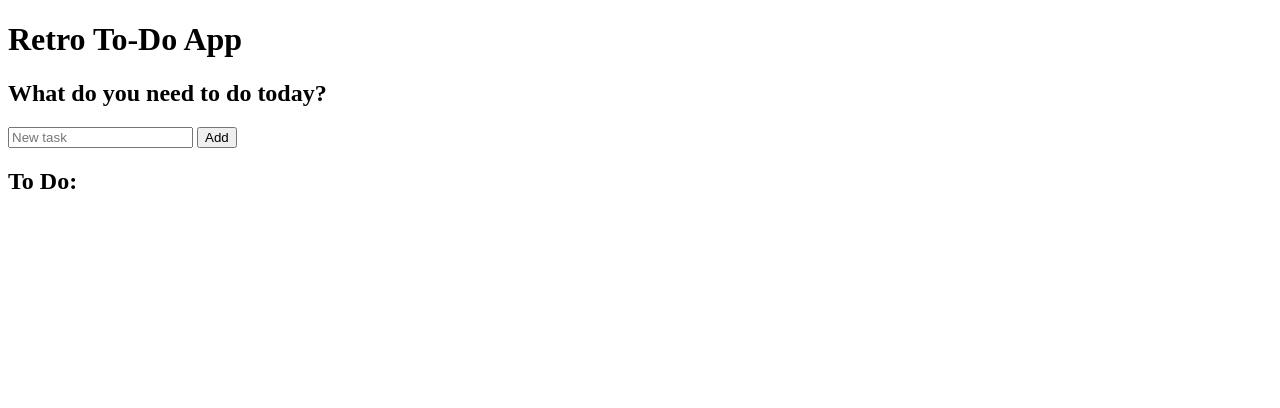
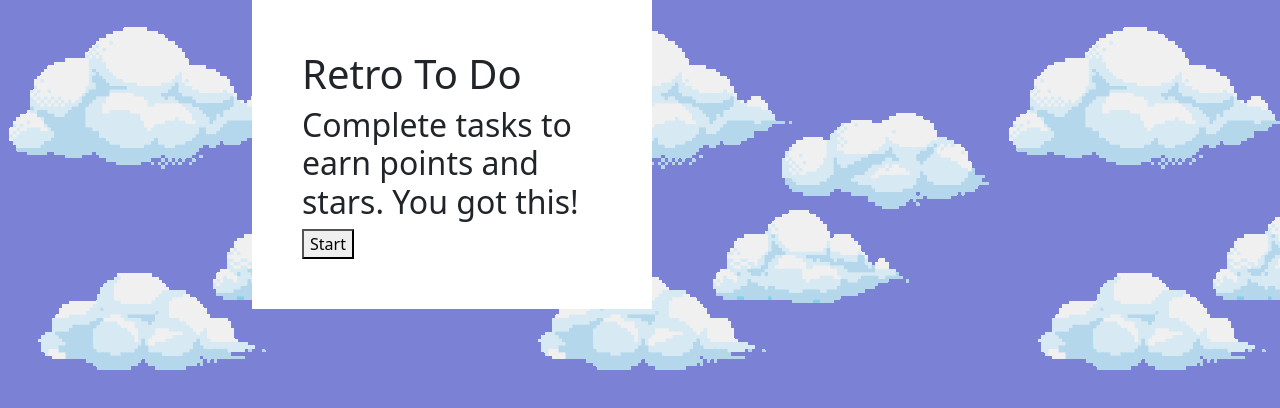
Before and after one commit to Sean-Oldfield/retro-to-do, a plain HTML site: page index.html in a window 1280 px wide. Drawn offline with nearby package versions, Linux system fonts and the light colour scheme.

Commit message:
added start screen and ability to add and delete tasks

```diff
--- a/assets/css/style.css
+++ b/assets/css/style.css
@@ -0,0 +1,26 @@
+[v-cloak] {
+    display: none
+}
+
+body {
+    background-color: #7b82d6;
+    background-image: url("../images/white-cloud.png");
+    background-repeat: repeat-x;
+    background-position-y: -45%;
+}
+
+#app {
+    max-width: 800px;
+}
+
+#start-screen {
+    padding: 50px;
+    max-width: 400px;
+    background-color: white;
+}
+
+#to-do-app {
+    padding: 50px;
+    max-width: 600px;
+    background-color: white;
+}
--- a/index.html
+++ b/index.html
@@ -2,11 +2,23 @@
 <html>
     <head>
         <title>Retro To-Do</title>
+        <link href="https://cdn.jsdelivr.net/npm/bootstrap@5.0.2/dist/css/bootstrap.min.css" rel="stylesheet" integrity="sha384-EVSTQN3/azprG1Anm3QDgpJLIm9Nao0Yz1ztcQTwFspd3yD65VohhpuuCOmLASjC" crossorigin="anonymous">
+        <meta name="viewport" content="width=device-width, initial-scale=1">
         <link rel="stylesheet" href="assets/css/style.css">
+
     </head>
     <body>
-        <div id="app">
+        <div id="app" class="container" v-cloak>
+
+            <div id="start-screen" v-if="!appStarted">
+                <h1>Retro To Do</h1>
+                <h2>Complete tasks to earn points and stars. You got this!</h2>
+                <button @click="startApp">Start</button>
+            </div>
+
+            <div id="to-do-app" v-if="appStarted">
                 <h1>Retro To-Do App</h1>
+                <button @click="endApp">End</button>
 
                 <h2>What do you need to do today?</h2>
                 <input v-model="newTask" type="text" placeholder="New task">
@@ -21,16 +33,25 @@
                     </span>
                 </ul>
             </div>
+        </div>
 
+        <script src="https://cdn.jsdelivr.net/npm/bootstrap@5.0.2/dist/js/bootstrap.bundle.min.js" integrity="sha384-MrcW6ZMFYlzcLA8Nl+NtUVF0sA7MsXsP1UyJoMp4YLEuNSfAP+JcXn/tWtIaxVXM" crossorigin="anonymous"></script>
         <script src="https://cdn.jsdelivr.net/npm/vue@2.6.14"></script>
         <script>
             var app = new Vue({
                 el: '#app',
                 data: {
+                    appStarted: false,
                     newTask: '',
                     tasks: []
                 },
                 methods: {
+                    startApp() {
+                        this.appStarted = true;
+                    },
+                    endApp() {
+                        this.appStarted = false;
+                    },
                     createNewTask() {
                         this.tasks.push({
                             desc: this.newTask,
```
Also changed, not shown: assets/images/white-cloud.png (added). Lines whose indentation alone changed are shown as unchanged.
